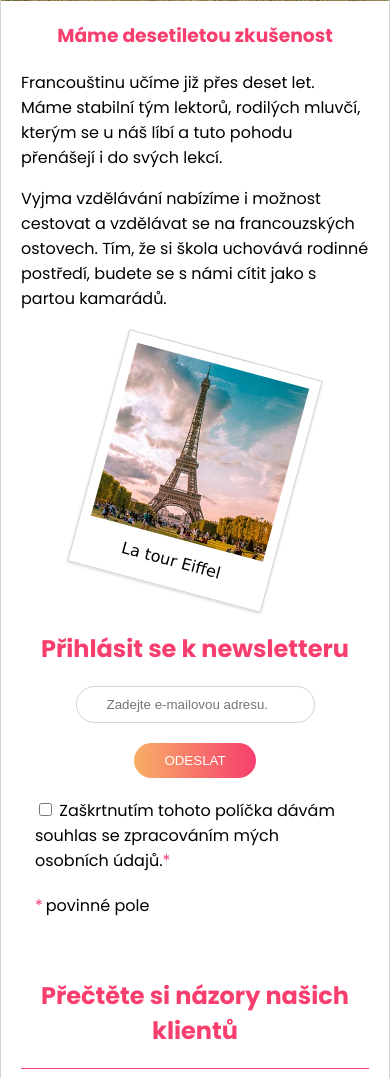
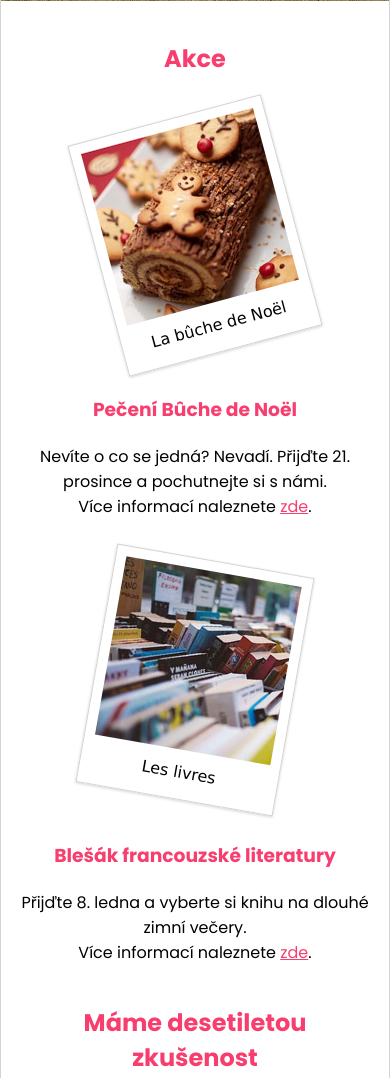
Before and after one commit to Janoskova/zaverecny-projekt-koderka, an Eleventy site: page index.html in a window 390 px wide. Shown: the part 465-1543 px from the top of the page. Built offline with nearby package versions, Linux system fonts and the light colour scheme; Eleventy itself is replaced by a stand-in of ours; files that its build step writes are made by us from their sources; a web font is replaced by a local one.

Commit message:
index.html mobile version done

```diff
--- a/index.html
+++ b/index.html
@@ -61,17 +61,64 @@ title: Jazyková škola
   <h1>Studuj francouzštinu &&nbspcestuj</h1>
 </section>
 
+<section class="invitation">
+  <h2>Akce</h2>
+  <article class="invitation__baking">
+    <div class="polaroid polaroid--left">
+      <div class="polaroid__item">
+        <img
+          class="polaroid__picture"
+          src="/images/buche-de-noel.jpg"
+          alt="francouzské vánoční cukroví"
+        />
+        <div class="polaroid__caption">La bûche de Noël</div>
+      </div>
+    </div>
+    <div class="invitation__text">
+      <h3 class="invitation__heading">Pečení Bûche de Noël</h3>
+      <span
+        >Nevíte o co se jedná? Nevadí. Přijďte 21. prosince a pochutnejte si s
+        námi.</span
+      >
+      <a class="invitation__link" href="/akce/">
+        Více informací naleznete
+        <span class="invitation__text--underlined">zde</span>.</a
+      >
+    </div>
+  </article>
+  <article class="invitation__books">
+    <div class="polaroid polaroid--middle">
+      <div class="polaroid__item">
+        <img
+          class="polaroid__picture"
+          src="/images/books.jpg"
+          alt="Eiffelova věž"
+        />
+        <div class="polaroid__caption">Les livres</div>
+      </div>
+    </div>
+    <div class="invitation__text">
+      <h3 class="invitation__heading">Blešák francouzské literatury</h3>
+      <span>Přijďte 8. ledna a vyberte si knihu na dlouhé zimní večery.</span>
+      <a class="invitation__link" href="/akce/">
+        Více informací naleznete
+        <span class="invitation__text--underlined">zde</span>.</a
+      >
+    </div>
+  </article>
+</section>
+
 <section class="advantages">
   <div class="advantages__text">
-    <h3 class="advantages__heading">Máme desetiletou zkušenost</h3>
+    <h2 class="advantages__heading">Máme desetiletou zkušenost</h2>
     <p>
       Francouštinu učíme již přes deset let. Máme stabilní tým lektorů, rodilých
-      mluvčí, kterým se u náš líbí a tuto pohodu přenášejí i do svých lekcí.
+      mluvčích, kterým se u náš líbí a tuto pohodu přenášejí i do svých lekcí.
     </p>
     <p>
-      Vyjma vzdělávání nabízíme i možnost cestovat a vzdělávat se na
-      francouzských ostovech. Tím, že si škola uchovává rodinné postředí, budete
-      se s námi cítit jako s partou kamarádů.
+      Vyjma vzdělávání nabízíme i možnost cestovat a učit se jazyk se na
+      francouzských ostrovech. Tím, že si škola uchovává rodinné postředí,
+      budete se s námi cítit jako s partou kamarádů.
     </p>
   </div>
   <div class="polaroid">
--- a/scss/components/_polaroid.scss
+++ b/scss/components/_polaroid.scss
@@ -29,6 +29,7 @@
   }
 
   @media screen and (min-width: 640px) {
+    width: 190px;
     max-height: 200px;
   }
 
@@ -36,3 +37,11 @@
     width: 230px;
   }
 }
+
+.polaroid--left {
+  transform: rotate(-15deg);
+}
+
+.polaroid--middle {
+  transform: rotate(10deg);
+}
--- a/scss/style.scss
+++ b/scss/style.scss
@@ -27,6 +27,7 @@
     background-size: cover;
     background-position: 50% 0;
     min-height: 400px;
+    margin-bottom: 40px;
 
     @media screen and (min-width: 640px) {
       background-image: linear-gradient(
@@ -38,6 +39,31 @@
         url(/images/banner-school.jpg);
       background-position: 50% 25%;
     }
+  }
+}
+
+.invitation {
+  margin: typography.$spacer;
+
+  &__heading {
+    margin-top: 40px;
+  }
+
+  &__text {
+    max-width: 360px;
+    margin: typography.$spacer auto 40px auto;
+    text-align: center;
+  }
+
+  &__link {
+    text-decoration: none;
+    color: black;
+    display: block;
+  }
+
+  &__text--underlined {
+    color: colors.$color-primary;
+    text-decoration: underline;
   }
 }
 
```
Also changed, not shown: css/style.css, images/buche-de-noel.jpg (added), 1 other file.
